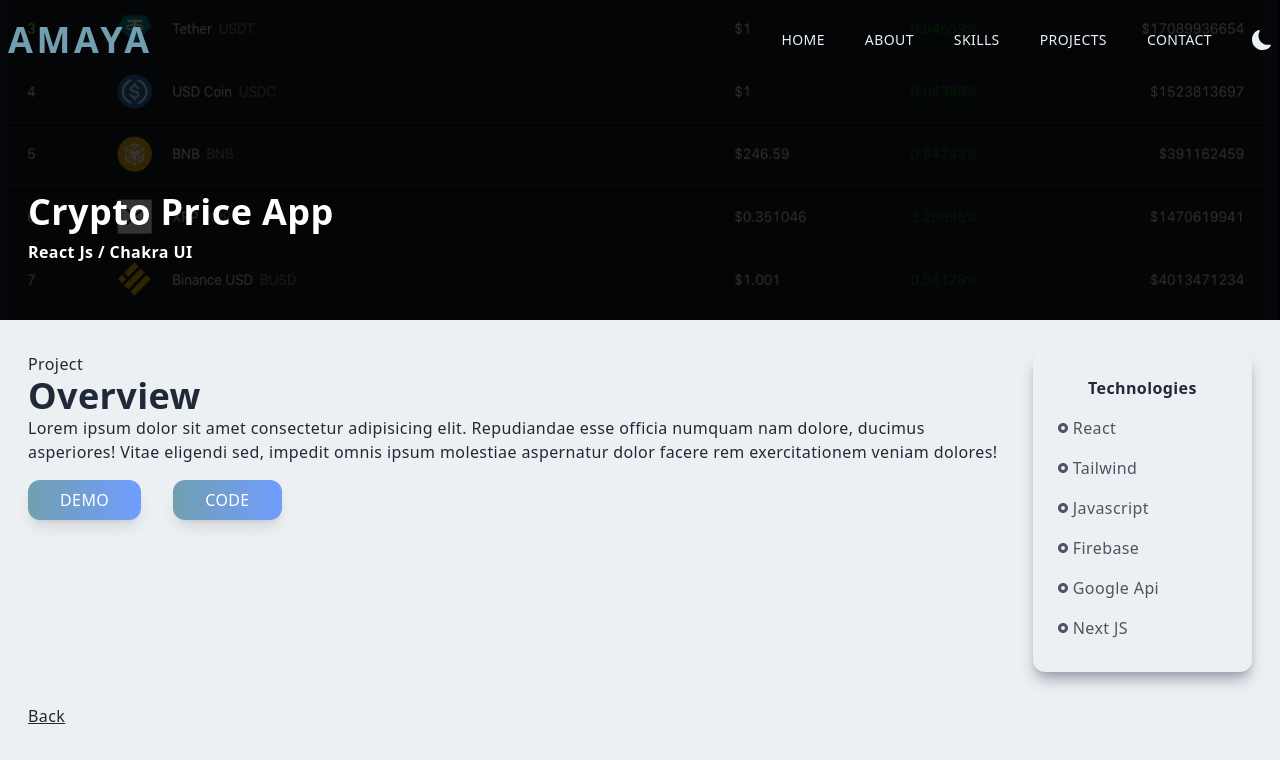
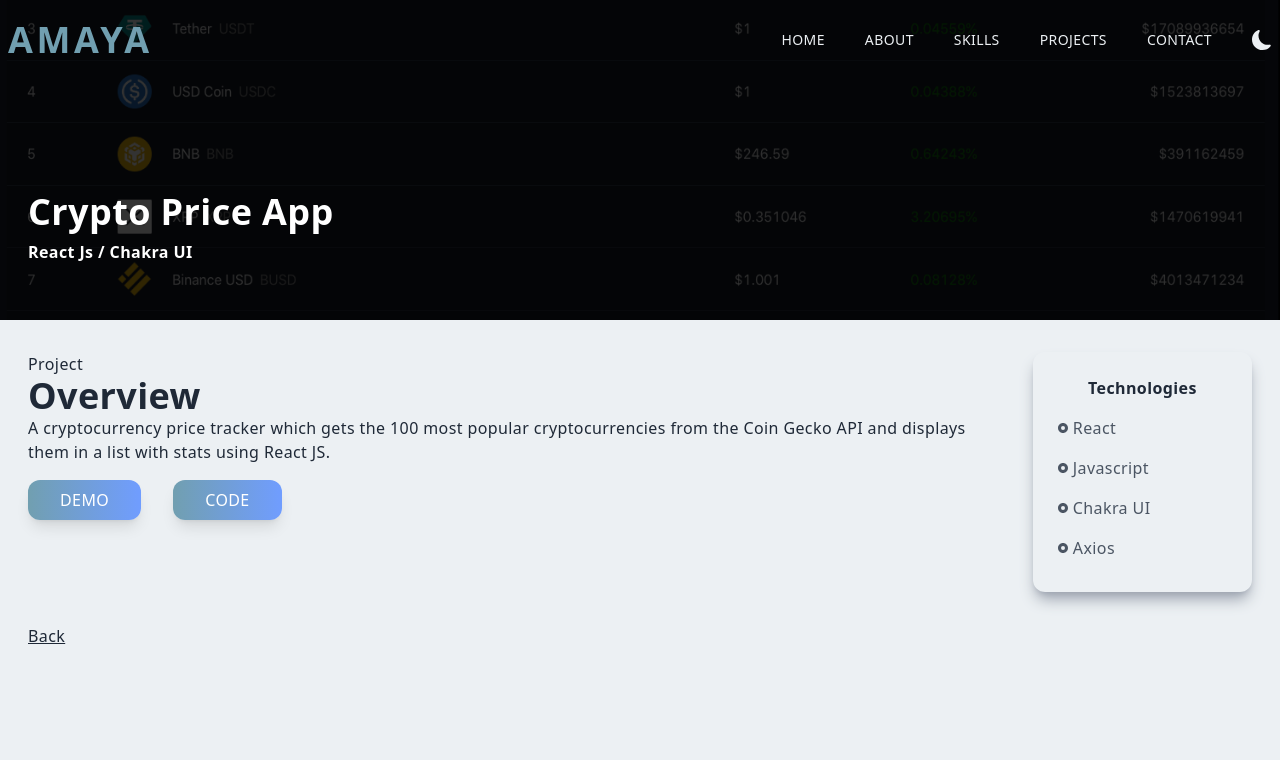
Before and after one commit to AmayaLuciano/portfolio, a Next.js app: page /crypto in a window 1280 px wide. Shown: the top 760 px of the page. Built offline with nearby package versions, Linux system fonts and the light colour scheme.

Commit message:
update projects

```diff
--- a/components/ProjectItem.jsx
+++ b/components/ProjectItem.jsx
@@ -8,7 +8,7 @@
     hover:bg-gradient-to-r from-[#719FB0] to-[#709dff] dark:shadow-gray-600"
     >
       <Image
-        className="rounded-xl group-hover:opacity-10"
+        className="rounded-xl group-hover:opacity-10 max-h-[280px]"
         height={'200px'}
         src={backgroundImg}
         alt="/"
@@ -17,7 +17,6 @@
         <h3 className="text-2xl text-white tracking-wider text-center">
           {title}
         </h3>
-        <p className="pb-4 pt-2 text-white text-center">React JS</p>
         <Link href={projectUrl}>
           <p className="text-center py-3 text-gray-700 rounded-lg bg-white font-bold text-lg cursor-pointer">
             More Info
--- a/components/Projects.jsx
+++ b/components/Projects.jsx
@@ -1,7 +1,7 @@
-import propertyImg from '../public/assets/projects/property.jpg';
+import estampitiency from '../public/assets/projects/estampitiency.jpg';
 import cryptoImg from '../public/assets/projects/cryptoprice.png';
 import simplecart from '../public/assets/projects/simplecart2.png';
-import twitchImg from '../public/assets/projects/twitch.jpg';
+import progressImg from '../public/assets/projects/progress.jpeg';
 import ProjectItem from './ProjectItem';
 
 const Projects = () => {
@@ -14,24 +14,24 @@
         <h2 className="py-4 dark:text-[#EEEEEE]">What I&apos;ve Built</h2>
         <div className="grid md:grid-cols-2 gap-8">
           <ProjectItem
-            title="Property Finder"
-            backgroundImg={propertyImg}
-            projectUrl="/property"
+            title="Estampitiency"
+            backgroundImg={estampitiency}
+            projectUrl="/estampitiency"
           />
           <ProjectItem
-            title="Crypto Price App"
+            title="Crypto Price"
             backgroundImg={cryptoImg}
             projectUrl="/crypto"
           />
           <ProjectItem
-            title="Netflix clone"
+            title="Simple Cart"
             backgroundImg={simplecart}
             projectUrl="/simplecart"
           />
           <ProjectItem
-            title="Tiwtch UI"
-            backgroundImg={twitchImg}
-            projectUrl="/property"
+            title="Coming Soon"
+            backgroundImg={progressImg}
+            projectUrl="/#projects"
           />
         </div>
       </div>
--- a/pages/crypto.jsx
+++ b/pages/crypto.jsx
@@ -20,10 +20,9 @@
           <p>Project </p>
           <h2>Overview</h2>
           <p>
-            Lorem ipsum dolor sit amet consectetur adipisicing elit. Repudiandae
-            esse officia numquam nam dolore, ducimus asperiores! Vitae eligendi
-            sed, impedit omnis ipsum molestiae aspernatur dolor facere rem
-            exercitationem veniam dolores!
+            A cryptocurrency price tracker which gets the 100 most popular
+            cryptocurrencies from the Coin Gecko API and displays them in a list
+            with stats using React JS.
           </p>
           <button className="px-8 py-2 mt-4 mr-8 shadow-lg dark:shadow-gray-600">
             <a
@@ -52,20 +51,13 @@
                 <RiRadioButtonFill className="pr-1" /> React
               </p>
               <p className="text-gray-600 py-2 flex items-center dark:text-gray-300">
-                <RiRadioButtonFill className="pr-1" />
-                Tailwind
-              </p>
-              <p className="text-gray-600 py-2 flex items-center dark:text-gray-300">
                 <RiRadioButtonFill className="pr-1" /> Javascript
               </p>
               <p className="text-gray-600 py-2 flex items-center dark:text-gray-300">
-                <RiRadioButtonFill className="pr-1" /> Firebase
+                <RiRadioButtonFill className="pr-1" /> Chakra UI
               </p>
               <p className="text-gray-600 py-2 flex items-center dark:text-gray-300">
-                <RiRadioButtonFill className="pr-1" /> Google Api
-              </p>
-              <p className="text-gray-600 py-2 flex items-center dark:text-gray-300">
-                <RiRadioButtonFill className="pr-1" /> Next JS
+                <RiRadioButtonFill className="pr-1" /> Axios
               </p>
             </div>
           </div>
--- a/pages/property.jsx
+++ b/pages/estampitiency.jsx
@@ -1,5 +1,5 @@
 import Image from 'next/image';
-import propertyImg from '../public/assets/projects/property.jpg';
+import estampitiencyImg from '../public/assets/projects/estampitiency.jpg';
 import { RiRadioButtonFill } from 'react-icons/ri';
 import Link from 'next/link';
 
@@ -8,7 +8,7 @@
     <div className="w-full">
       <div className="w-screen h-[30vh] lg:h-[40vh] relative">
         <div className="absolute top-0 w-full h-[30vh] lg:h-[40vh] bg-black/80 z-10" />
-        <Image fill className="object-cover" src={propertyImg} alt="/" />
+        <Image fill className="object-cover" src={estampitiencyImg} alt="/" />
         <div className="absolute top-[70%] max-w-[1240px] w-full left-[50%] right-[50%] translate-x-[-50%] translate-y-[-50%] z-10 text-white p-2">
           <h2 className="py-2">Property Finder</h2>
           <h3>React Js / Tailwind / Firebase</h3>
--- a/pages/simplecart.jsx
+++ b/pages/simplecart.jsx
@@ -20,10 +20,9 @@
           <p>Project </p>
           <h2>Overview</h2>
           <p>
-            Lorem ipsum dolor sit amet consectetur adipisicing elit. Repudiandae
-            esse officia numquam nam dolore, ducimus asperiores! Vitae eligendi
-            sed, impedit omnis ipsum molestiae aspernatur dolor facere rem
-            exercitationem veniam dolores!
+            This is Shopping Cart app in which you can add, modified the
+            quantity, delete or clean the cart. Also gives you the toal amount
+            you are spending. This has a global state controlled with Redux.
           </p>
           <button className="px-8 py-2 mt-4 mr-8 shadow-lg dark:shadow-gray-600">
             <a
```
Also changed, not shown: public/assets/projects/estampitiency.jpg (added), public/assets/projects/progress.jpeg (added).
